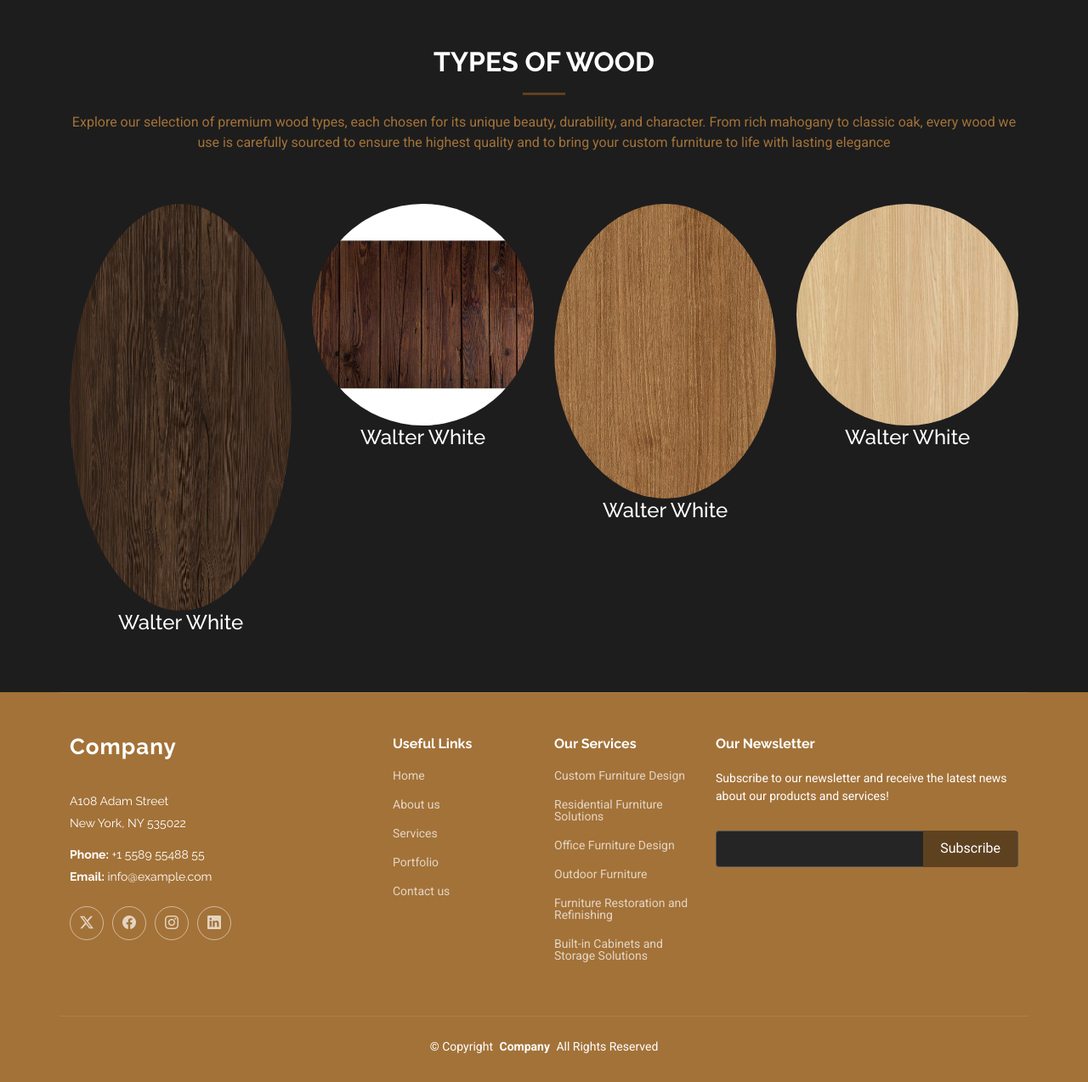
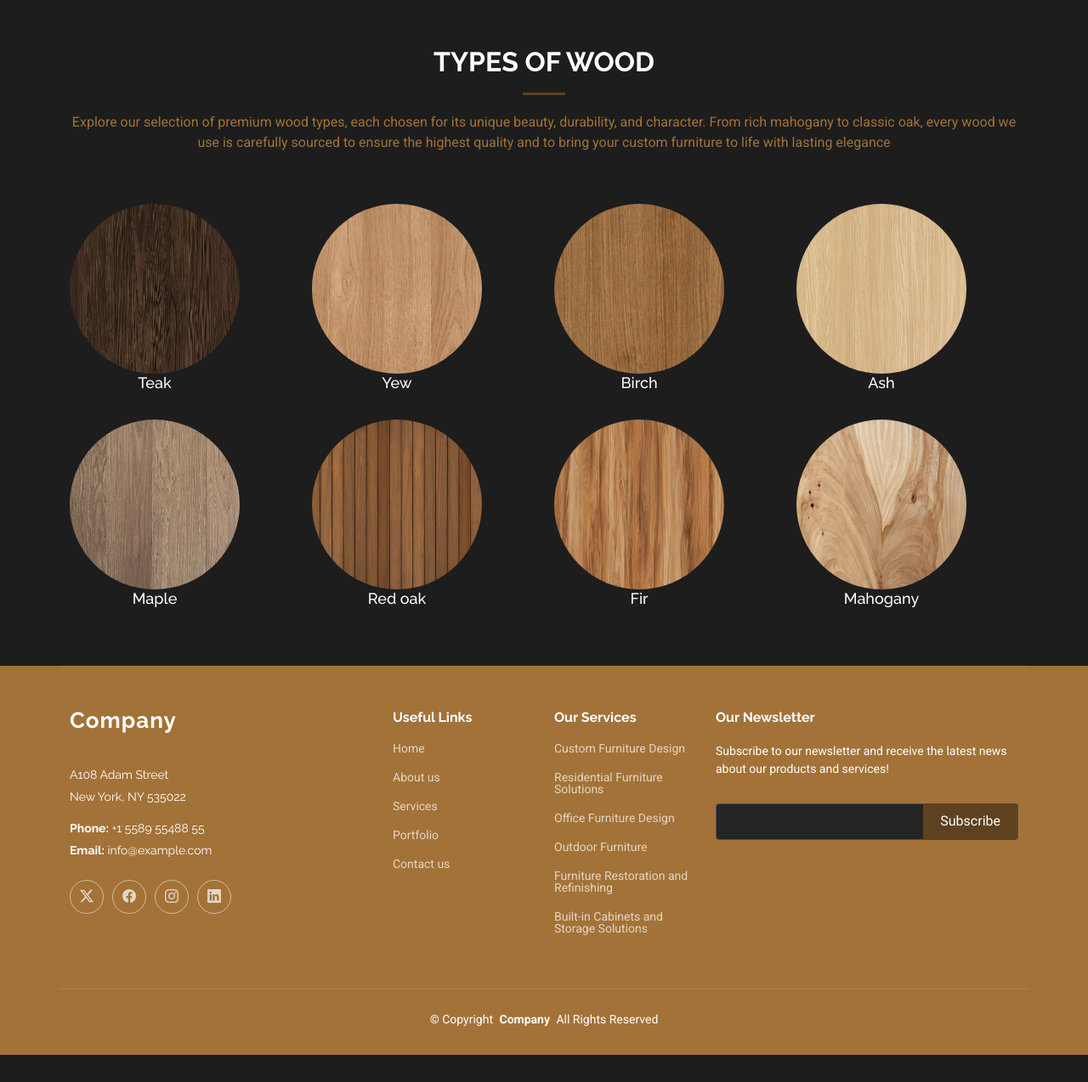
Before and after one commit to quiesscent/company, a Django app: page /services/ in a window 1280 px wide. Shown: the part 1013-2287 px from the top of the page at 85% size. After the commit the page ends 2255 px from the top, so only its background shows below. Run offline with Django 5.2, Linux system fonts and the light colour scheme; some libraries are stand-ins or nearby versions.

Commit message:
updated the wood images and styling

```diff
--- a/companywebsite/features/static/assets/css/main.css
+++ b/companywebsite/features/static/assets/css/main.css
@@ -1196,6 +1196,7 @@ section,
   fill: #f3268c;
 }
 
+
 /*--------------------------------------------------------------
 # Portfolio Section
 --------------------------------------------------------------*/
--- a/companywebsite/features/templates/contact.html
+++ b/companywebsite/features/templates/contact.html
@@ -29,7 +29,7 @@
 
             <div class="info">
               <h3>Get in touch</h3>
-              <p>Et id eius voluptates atque nihil voluptatem enim in tempore minima sit ad mollitia commodi minus.</p>
+              <p>Get in touch with us to bring your custom furniture vision to life, or for any inquiries about our products and services.</p>
 
               <div class="info-item d-flex">
                 <i class="bi bi-geo-alt flex-shrink-0"></i>
--- a/companywebsite/features/templates/services.html
+++ b/companywebsite/features/templates/services.html
@@ -136,10 +136,10 @@
           <div class="col-lg-3 col-md-6 d-flex align-items-stretch" data-aos="fade-up" data-aos-delay="100">
             <div class="wood-type">
               <div class="wood-img">
-                <img src="{% static 'assets/img/wood-types/wood-type-1.jpg' %}" class="img-fluid rounded-circle max-width:40;  height: 40;" alt="">
+                <img src="{% static 'assets/img/wood-types/wood-type-1.jpg' %}" class="img-fluid rounded-circle "style="width:200px; height:200px; object-fit:cover;" alt="">
               </div>
               <div class="wood-info">
-                <h4 class="text-center">Walter White</h4>
+                <h4 class="text-center"style="font-size:18px">Teak</h4>
               </div>
             </div>
           </div><!-- End wood type -->
@@ -148,10 +148,10 @@
           <div class="col-lg-3 col-md-6 d-flex align-items-stretch" data-aos="fade-up" data-aos-delay="100">
             <div class="wood-type">
               <div class="wood-img">
-                <img src="{% static 'assets/img/wood-types/wood-type-2.jpg' %}" class="img-fluid rounded-circle" alt="">
+                <img src="{% static 'assets/img/wood-types/wood-type-2.jpg' %}" class="img-fluid rounded-circle"style="width:200px; height:200px; object-fit:cover;"  alt="">
               </div>
               <div class="wood-info">
-                <h4 class="text-center">Walter White</h4>
+                <h4 class="text-center"style="font-size:18px; ">Yew</h4>
               </div>
             </div>
           </div><!-- End wood type -->
@@ -161,10 +161,10 @@
           <div class="col-lg-3 col-md-6 d-flex align-items-stretch" data-aos="fade-up" data-aos-delay="100">
             <div class="wood-type">
               <div class="wood-img">
-                <img src="{% static 'assets/img/wood-types/wood-type-3.jpg' %}" class="img-fluid rounded-circle" alt="">
+                <img src="{% static 'assets/img/wood-types/wood-type-3.jpg' %}" class="img-fluid rounded-circle" style="width:200px; height:200px; object-fit:cover;" alt="">
               </div>
               <div class="wood-info">
-                <h4 class="text-center">Walter White</h4>
+                <h4 class="text-center"style="font-size:18px">Birch</h4>
               </div>
             </div>
           </div><!-- End wood type -->
@@ -173,10 +173,58 @@
           <div class="col-lg-3 col-md-6 d-flex align-items-stretch" data-aos="fade-up" data-aos-delay="100">
             <div class="wood-type">
               <div class="wood-img">
-                <img src="{% static 'assets/img/wood-types/wood-type-4.jpg' %}" class="img-fluid rounded-circle" alt="">
+                <img src="{% static 'assets/img/wood-types/wood-type-4.jpg' %}" class="img-fluid rounded-circle"style="width:200px; height:200px; object-fit:cover;" alt="">
               </div>
               <div class="wood-info">
-                <h4 class="text-center">Walter White</h4>
+                <h4 class="text-center"style="font-size:18px">Ash</h4>
+              </div>
+            </div>
+          </div><!-- End wood type -->
+
+
+          <div class="col-lg-3 col-md-6 d-flex align-items-stretch" data-aos="fade-up" data-aos-delay="100">
+            <div class="wood-type">
+              <div class="wood-img">
+                <img src="{% static 'assets/img/wood-types/wood-type-5.jpg' %}" class="img-fluid rounded-circle"style="width:200px; height:200px; object-fit:cover;" alt="">
+              </div>
+              <div class="wood-info">
+                <h4 class="text-center"style="font-size:18px">Maple</h4>
+              </div>
+            </div>
+          </div><!-- End wood type -->
+
+
+          <div class="col-lg-3 col-md-6 d-flex align-items-stretch" data-aos="fade-up" data-aos-delay="100">
+            <div class="wood-type">
+              <div class="wood-img">
+                <img src="{% static 'assets/img/wood-types/wood-type-6.jpg' %}" class="img-fluid rounded-circle"style="width:200px; height:200px; object-fit:cover;" alt="">
+              </div>
+              <div class="wood-info">
+                <h4 class="text-center"style="font-size:18px">Red oak</h4>
+              </div>
+            </div>
+          </div><!-- End wood type -->
+
+
+          <div class="col-lg-3 col-md-6 d-flex align-items-stretch" data-aos="fade-up" data-aos-delay="100">
+            <div class="wood-type">
+              <div class="wood-img">
+                <img src="{% static 'assets/img/wood-types/wood-type-7.jpg' %}" class="img-fluid rounded-circle"style="width:200px; height:200px; object-fit:cover;" alt="">
+              </div>
+              <div class="wood-info">
+                <h4 class="text-center"style="font-size:18px">Fir</h4>
+              </div>
+            </div>
+          </div><!-- End wood type -->
+
+
+          <div class="col-lg-3 col-md-6 d-flex align-items-stretch" data-aos="fade-up" data-aos-delay="100">
+            <div class="wood-type">
+              <div class="wood-img">
+                <img src="{% static 'assets/img/wood-types/wood-type-8.jpg' %}" class="img-fluid rounded-circle"style="width:200px; height:200px; object-fit:cover;" alt="">
+              </div>
+              <div class="wood-info">
+                <h4 class="text-center"style="font-size:18px">Mahogany</h4>
               </div>
             </div>
           </div><!-- End wood type -->
```
Also changed, not shown: companywebsite/features/static/assets/img/wood-types/wood-type-2.jpg, companywebsite/features/static/assets/img/wood-types/wood-type-5.jpg (added), companywebsite/features/static/assets/img/wood-types/wood-type-6.jpg (added), companywebsite/features/static/assets/img/wood-types/wood-type-7.jpg (added), companywebsite/features/static/assets/img/wood-types/wood-type-8.jpg (added).
